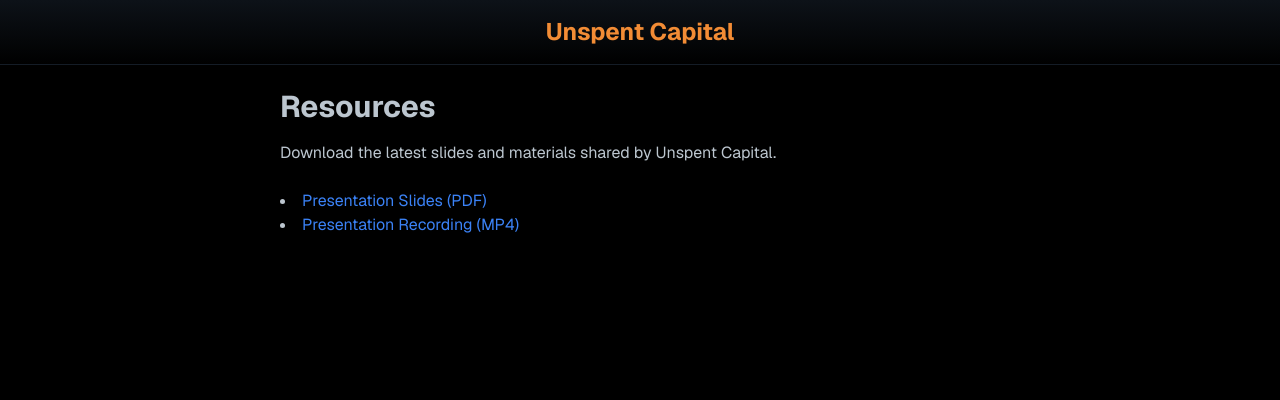
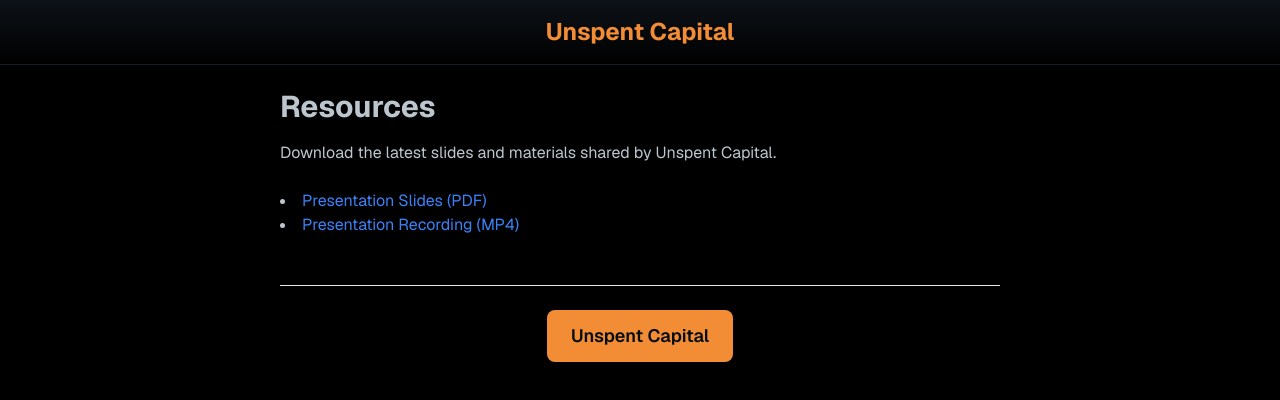
Before and after one commit to unspentcapital/unspentcapital, a Next.js app: page /resources in a window 1280 px wide. Shown: the top 400 px of the page. Built offline with nearby package versions, Linux system fonts and the light colour scheme.

Commit message:
Update Footer
Add unspent capital footer to resources. Add resources footer to home page.

```diff
--- a/app/page.tsx
+++ b/app/page.tsx
@@ -512,13 +512,22 @@
         </div> {/* This div now closes after both UNSPENT and SPENT conditional blocks */}
       </div> {/* This is the closing div for "flex flex-col items-center justify-center flex-grow w-full max-w-7xl" */}
       <footer className="mt-12 w-full max-w-7xl border-t border-brand-blue-dark/60 pt-6 flex justify-center">
-  <a
-    href="/contact"
-    className="px-6 py-3 bg-unspent-accent-primary text-unspent-text-on-accent rounded-lg font-semibold text-lg hover:bg-unspent-accent-primary-hover transition-all" // Updated button colors
-  >
-    Contact
-  </a>
+  <div className="flex space-x-4">
+    <a
+      href="/contact"
+      className="px-6 py-3 bg-unspent-accent-primary text-unspent-text-on-accent rounded-lg font-semibold text-lg hover:bg-unspent-accent-primary-hover transition-all"
+    >
+      Contact
+    </a>
+    <a
+      href="/resources"
+      className="px-6 py-3 bg-unspent-accent-primary text-unspent-text-on-accent rounded-lg font-semibold text-lg hover:bg-unspent-accent-primary-hover transition-all"
+    >
+      Resources
+    </a>
+  </div>
 </footer>
+
     </div>
   );
 }
--- a/app/resources/page.tsx
+++ b/app/resources/page.tsx
@@ -20,6 +20,15 @@
         </li>
         {/* Add more resources here as needed */}
       </ul>
+  <footer className="mt-12 w-full max-w-7xl border-t border-brand-blue-dark/60 pt-6 flex justify-center">
+  <a
+    href="/"
+    className="px-6 py-3 bg-unspent-accent-primary text-unspent-text-on-accent rounded-lg font-semibold text-lg hover:bg-unspent-accent-primary-hover transition-all" // Updated button colors
+  >
+    Unspent Capital
+  </a>
+</footer>
     </main>
+
   );
 }
```
